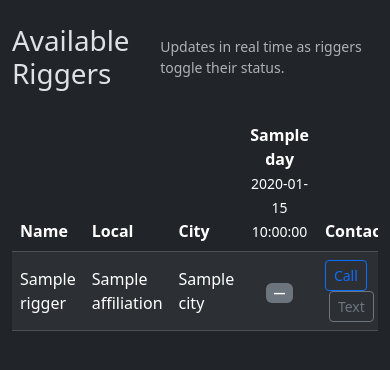
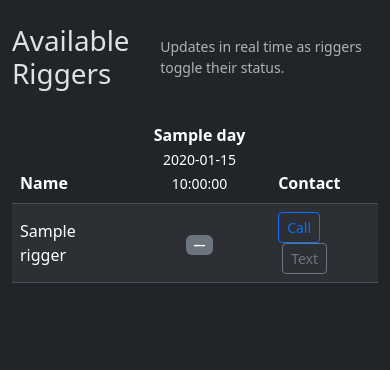
Before and after one commit to dkmkelley/community-riggers, a Flask app: template templates/admin_availability.html in a window 390 px wide. Shown: the part 56-426 px from the top of the page. Run offline with Flask 3, Linux system fonts and the light colour scheme; the template is opened without the code that fills it: most values are stand-ins (such as "Sample title", 1, 10 or a date in 2020).

Commit message:
Removed Local Affiliation and City from admin availability to facilitate a cleaner look on mobile phones

```diff
--- a/app.py
+++ b/app.py
@@ -251,13 +251,10 @@ def admin_availability():
             "id": r["id"],
             "name": r["name"],
             "phone": r["phone"],
-            "affiliation": r["affiliation"] or "—",
-            "city": r["city"] or "—",
             "availability": [r["day_0"], r["day_1"], r["day_2"], r["day_3"], r["day_4"]]
         })
 
     conn.close()
-    print(f"DEBUG: {len(riggers)} riggers found for admin view")
     return render_template("admin_availability.html", riggers=riggers, days=days)
 
 
--- a/templates/admin_availability.html
+++ b/templates/admin_availability.html
@@ -14,8 +14,7 @@
         <thead class="table-dark">
             <tr>
                 <th>Name</th>
-                <th>Local</th>
-                <th>City</th>
+
                 {% for day in days %}
                 <th class="text-center">
                     {{ day.label }}<br>
@@ -29,8 +28,6 @@
             {% for rigger in riggers %}
             <tr>
                 <td>{{ rigger.name }}</td>
-                <td>{{ rigger.affiliation }}</td>
-                <td>{{ rigger.city }}</td>
                 {% for avail in rigger.availability %}
                 <td class="text-center">
                     {% if avail %}
```
